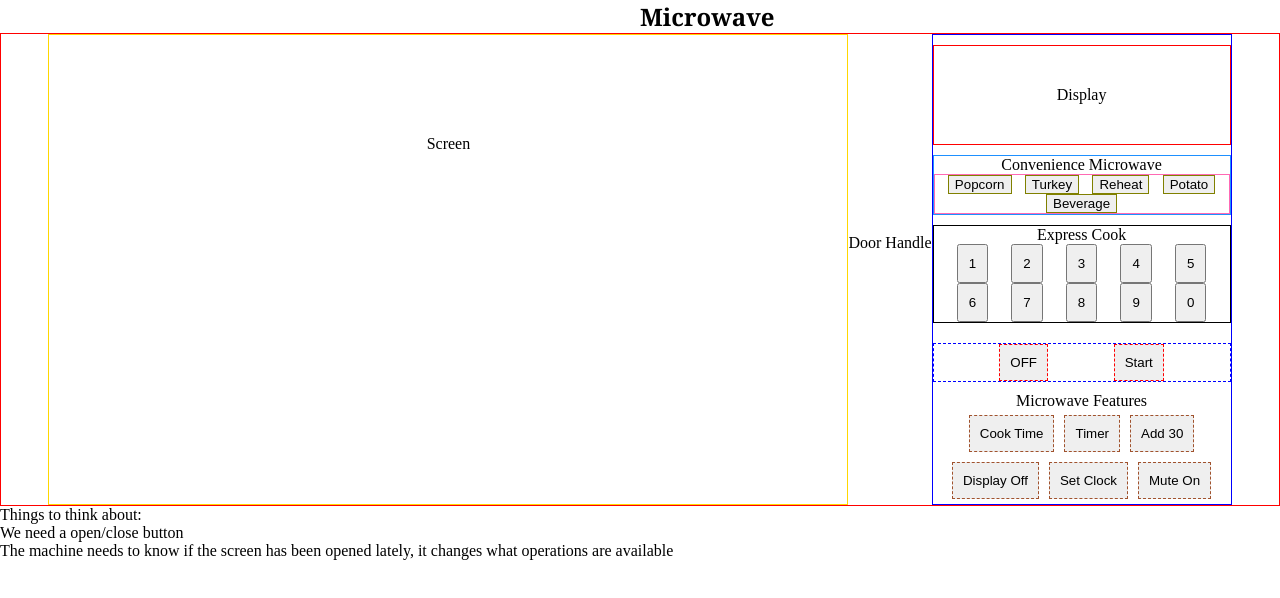
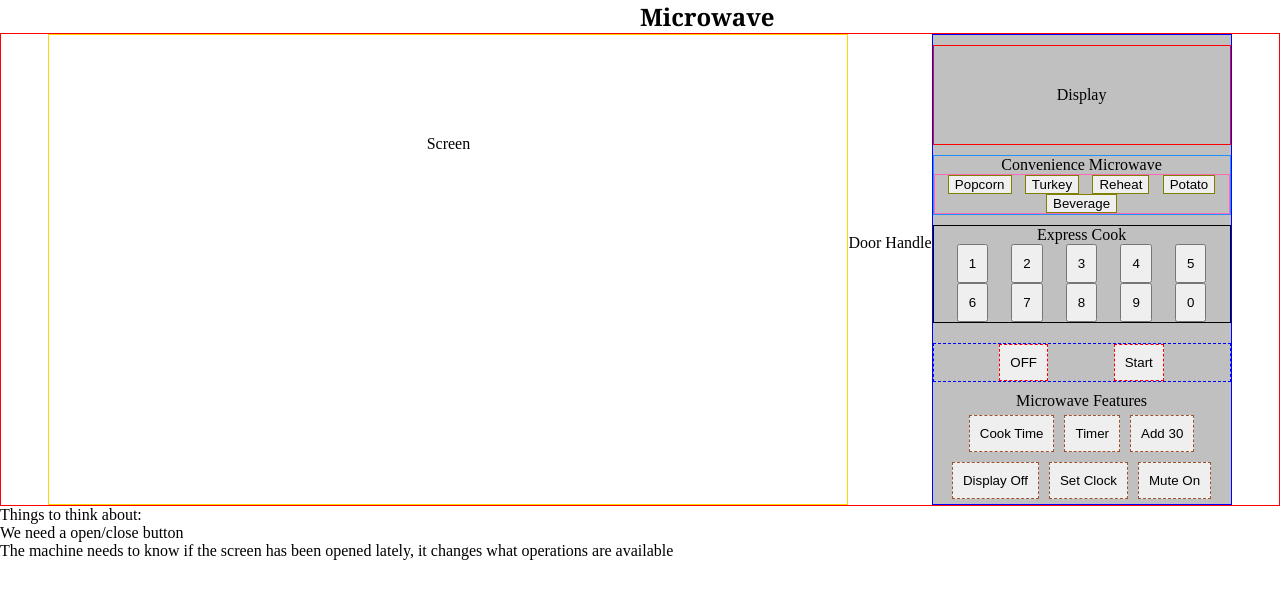
Before and after one commit to Sensationull/jsmess, a plain HTML site: page microwave/index.html in a window 1280 px wide. Drawn offline with Linux system fonts and the light colour scheme.

Commit message:
added coloring for timer container

```diff
--- a/microwave/styles.css
+++ b/microwave/styles.css
@@ -64,6 +64,7 @@ hr {
   justify-content: center;
   width:300px;
   border: 1px solid blue;
+  background-color: silver;
 }
 /* Where you would see the time displayed */
 .display {
```
